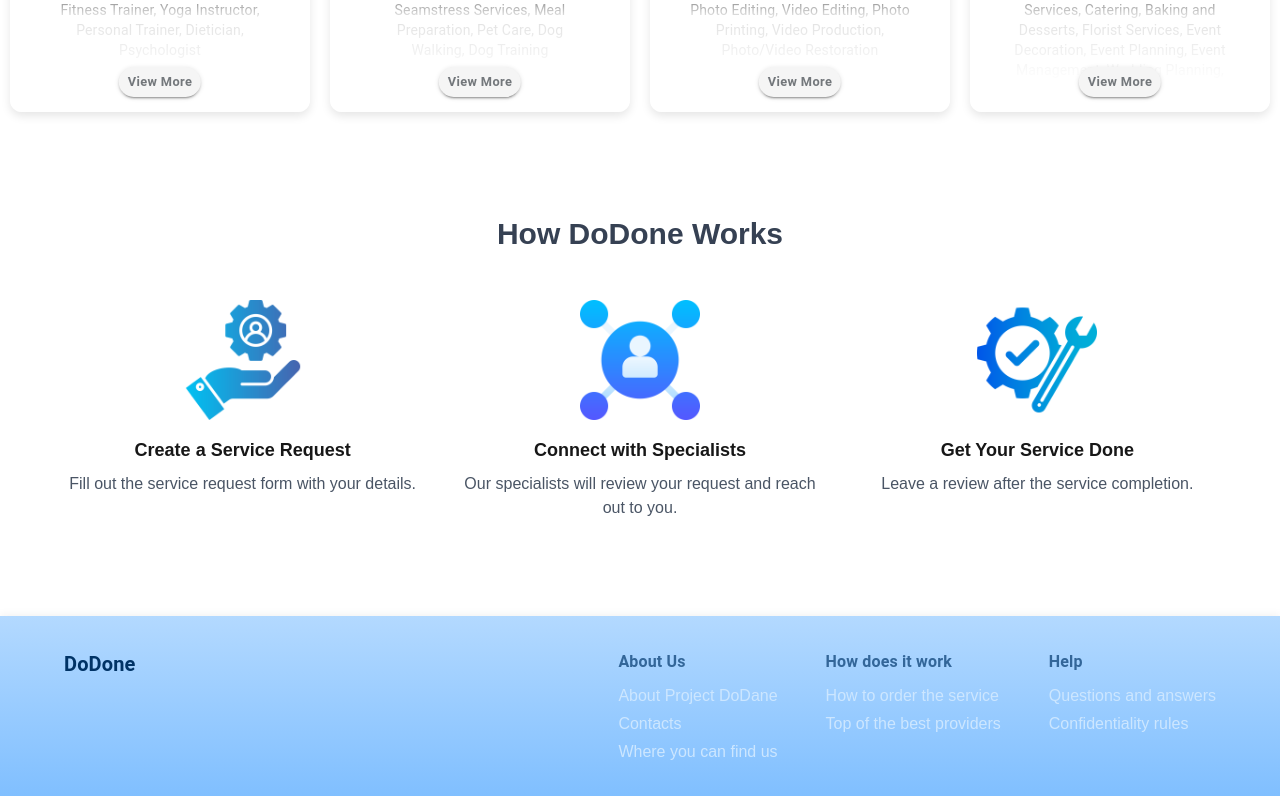
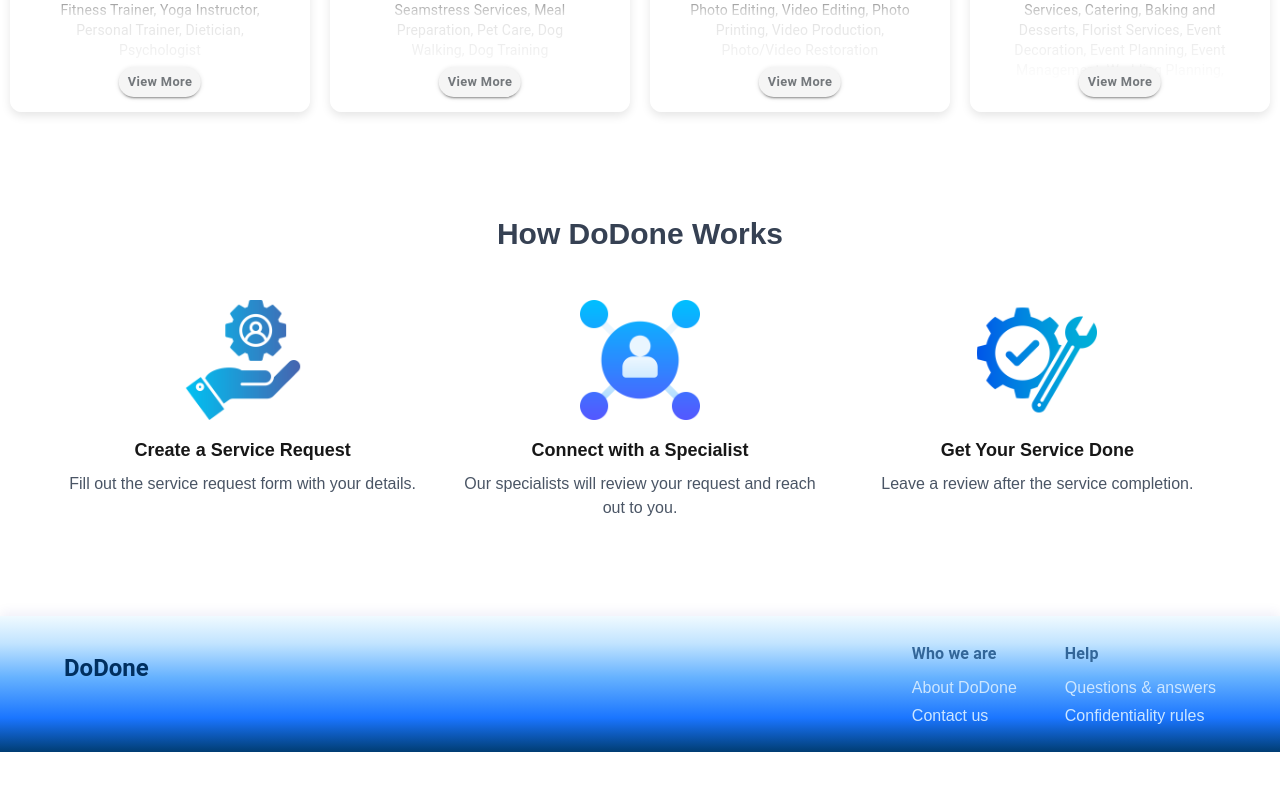
Before and after one commit to Vhkan/dodone, a Next.js app: page / in a window 1280 px wide. Shown: the part 980-1776 px from the top of the page. After the commit the page ends 1732 px from the top, so only its background shows below. Built offline with nearby package versions, Linux system fonts and the light colour scheme.

Commit message:
restyle the footer

```diff
--- a/src/components/Footer.tsx
+++ b/src/components/Footer.tsx
@@ -4,11 +4,12 @@
     <AppBar
       position="static"
       sx={{
-        background: "linear-gradient(to bottom, #b3d9ff, #80bfff)",
-        color: "#003366",
+        background:
+          "linear-gradient(to bottom, #f0faff 0%, #c2e4ff 20%, #66b2ff 45%, #1a75ff 75%, #003d73 100%)",
+        color: "#002f5f",
         mt: 4,
-        boxShadow: "0px -2px 8px rgba(0, 0, 0, 0.05)",
-        paddingY: 4,
+        paddingY: 3,
+        boxShadow: "0px -3px 12px rgba(0, 0, 150, 0.07)",
       }}
     >
       <Toolbar
@@ -23,9 +24,9 @@
       >
         {/* Logo / Title */}
         <Typography
-          variant="h6"
+          variant="h5"
           component="div"
-          sx={{ fontWeight: "bold", mb: { xs: 2, md: 0 } }}
+          sx={{ fontWeight: "bold", mb: { xs: 2, md: 0 }, paddingTop: "0.5em" }}
         >
           <Link href="#" underline="none" color="inherit">
             DoDone
@@ -47,43 +48,41 @@
           spacing={6}
           sx={{ textAlign: { xs: "center", md: "left" } }}
         >
-          {/* About Us */}
           <Box>
             <Typography
               variant="subtitle1"
               sx={{ fontWeight: "bold", mb: 1, color: "#336699" }}
             >
-              About Us
+              Who we are
             </Typography>
             <Stack spacing={0.5}>
-              <Link href="#" underline="hover" color="#cce6ff">
-                About Project DoDane
+              <Link href="#" underline="hover" sx={{ color: "#cce6ff" }}>
+                About DoDone
               </Link>
-              <Link href="#" underline="hover" color="#cce6ff">
-                Contacts
-              </Link>
-              <Link href="#" underline="hover" color="#cce6ff">
-                Where you can find us
+              <Link href="#" underline="hover" sx={{ color: "#cce6ff" }}>
+                Contact us
               </Link>
             </Stack>
           </Box>
-          {/* How does it work */}
-          <Box>
+
+          {/* How it works */}
+          {/* <Box>
             <Typography
               variant="subtitle1"
               sx={{ fontWeight: "bold", mb: 1, color: "#336699" }}
             >
-              How does it work
+              How it works
             </Typography>
             <Stack spacing={0.5}>
-              <Link href="#" underline="hover" color="#cce6ff">
-                How to order the service
+              <Link href="#" underline="hover" sx={{ color: "#cce6ff" }}>
+                How DoDone works
               </Link>
-              <Link href="#" underline="hover" color="#cce6ff">
+              <Link href="#" underline="hover" sx={{ color: "#cce6ff" }}>
                 Top of the best providers
               </Link>
             </Stack>
-          </Box>
+          </Box> */}
+
           {/* Help */}
           <Box>
             <Typography
@@ -93,10 +92,10 @@
               Help
             </Typography>
             <Stack spacing={0.5}>
-              <Link href="#" underline="hover" color="#cce6ff">
-                Questions and answers
+              <Link href="#" underline="hover" sx={{ color: "#cce6ff" }}>
+                Questions & answers
               </Link>
-              <Link href="#" underline="hover" color="#cce6ff">
+              <Link href="#" underline="hover" sx={{ color: "#cce6ff" }}>
                 Confidentiality rules
               </Link>
             </Stack>
--- a/src/components/HowItWorks.tsx
+++ b/src/components/HowItWorks.tsx
@@ -8,7 +8,7 @@
     image: "/service.png",
   },
   {
-    title: "Connect with Specialists",
+    title: "Connect with a Specialist",
     description:
       "Our specialists will review your request and reach out to you.",
     image: "/connection.png",
```
Also changed, not shown: public/logo1.jpg (added).
